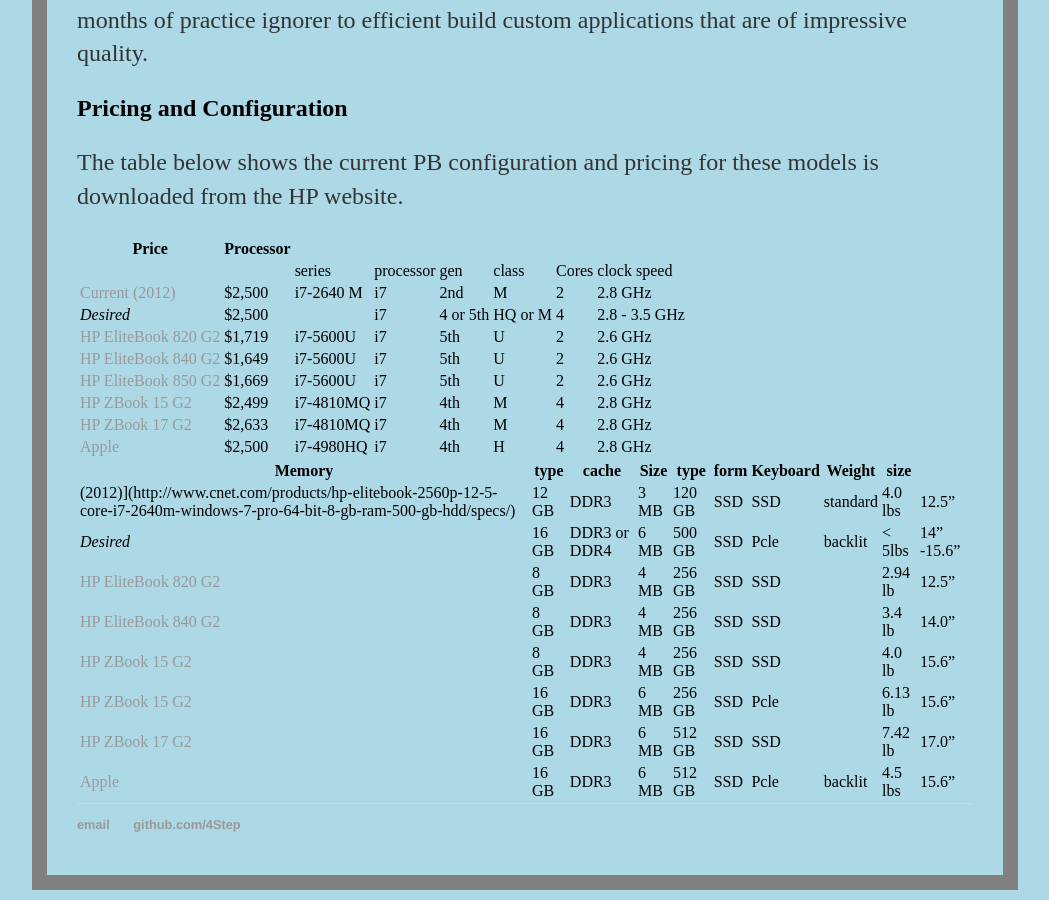
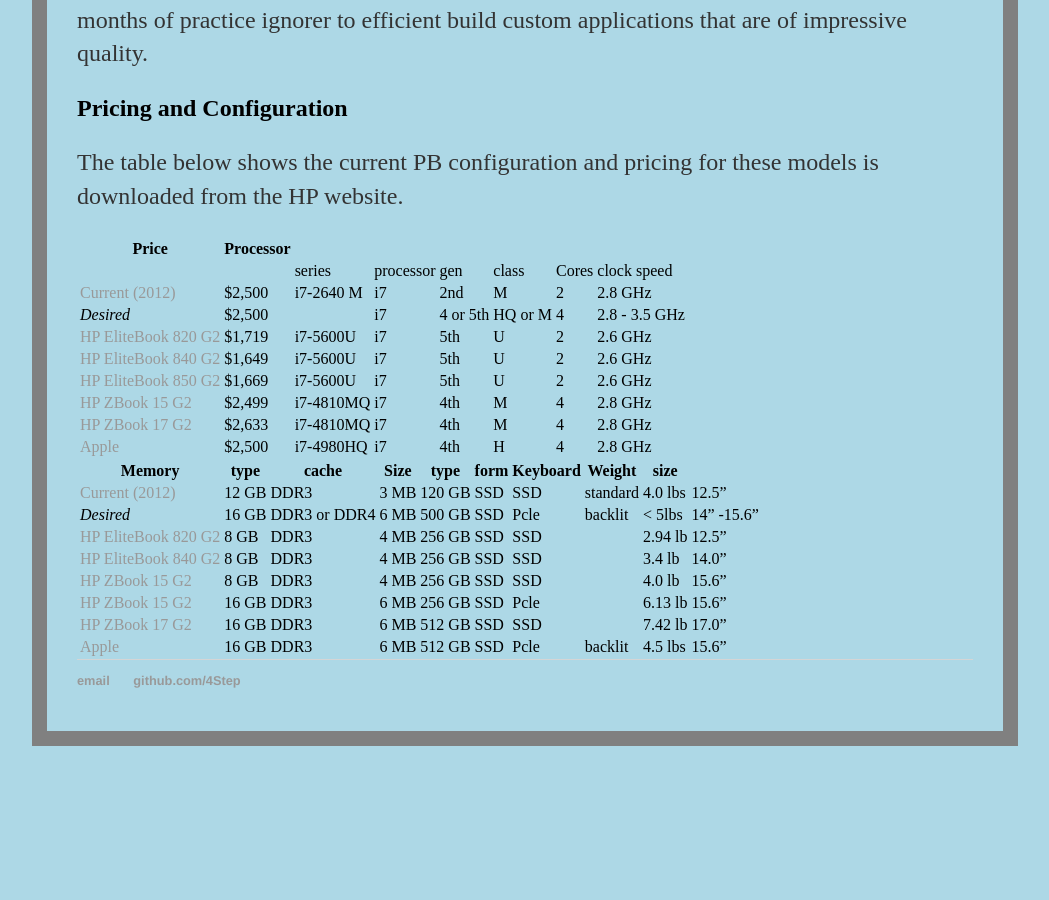
Before and after one commit to 4Step/4Step.github.io, a Jekyll site: the page built from _posts/2016-06-24-mac-vs-windows.md, in a window 1280 px wide and 900 px high, scrolled down 4883 px. Shown: the whole window, without its empty margins (115-1164 px from the left). Built offline with Jekyll 4.4.1, drawn with Linux system fonts in a browser that asks for light colours; after the commit the page ends 5639 px from its top, so only the background shows below that.

```diff
--- a/_posts/2016-06-24-mac-vs-windows.md
+++ b/_posts/2016-06-24-mac-vs-windows.md
@@ -83,7 +83,7 @@
 
 | Memory              | type  | cache        | Size | type   | form | Keyboard | Weight   | size    |            |
 |---------------------|-------|--------------|------|--------|------|----------|----------|---------|------------|
-| (2012)](http://www.cnet.com/products/hp-elitebook-2560p-12-5-core-i7-2640m-windows-7-pro-64-bit-8-gb-ram-500-gb-hdd/specs/)      | 12 GB | DDR3         | 3 MB | 120 GB | SSD  | SSD      | standard | 4.0 lbs | 12.5"      |
+|[Current (2012)](http://www.cnet.com/products/hp-elitebook-2560p-12-5-core-i7-2640m-windows-7-pro-64-bit-8-gb-ram-500-gb-hdd/specs/)      | 12 GB | DDR3         | 3 MB | 120 GB | SSD  | SSD      | standard | 4.0 lbs | 12.5"      |
 | *Desired*             | 16 GB | DDR3 or DDR4 | 6 MB | 500 GB | SSD  | Pcle     | backlit  | < 5lbs  | 14" -15.6" |
 | [HP EliteBook 820 G2](http://store.hp.com/us/en/pdp/Laptops/hp-elitebook-820-g2-notebook-pc-%28energy-star%29-p-l3z41ut-aba--1) | 8 GB  | DDR3         | 4 MB | 256 GB | SSD  | SSD      |          | 2.94 lb | 12.5"      |
 | [HP EliteBook 840 G2](http://store.hp.com/us/en/pdp/Laptops/hp-elitebook-840-g2-notebook-pc-%28energy-star%29) | 8 GB  | DDR3         | 4 MB | 256 GB | SSD  | SSD      |          | 3.4 lb  | 14.0"      |
```
